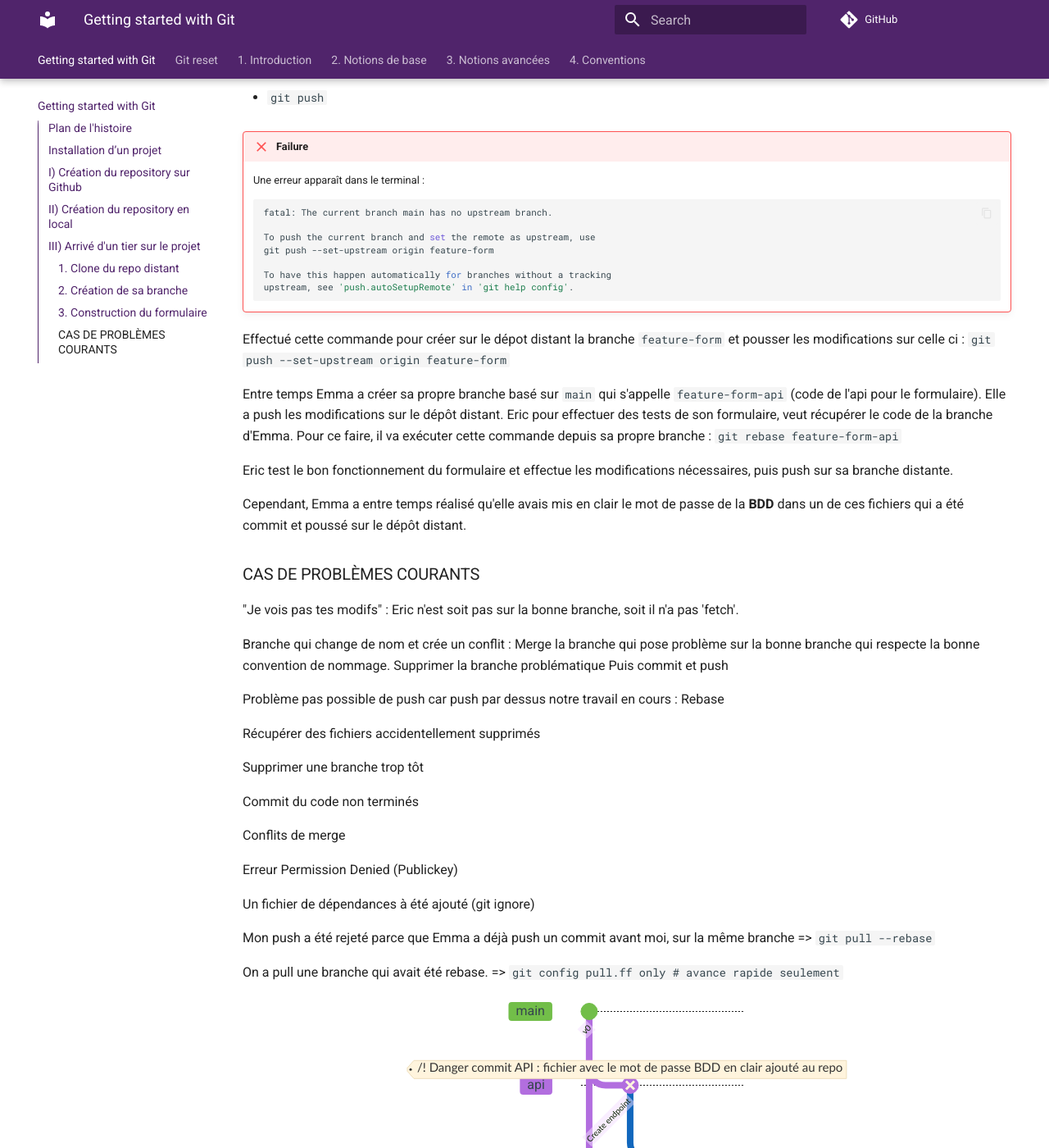
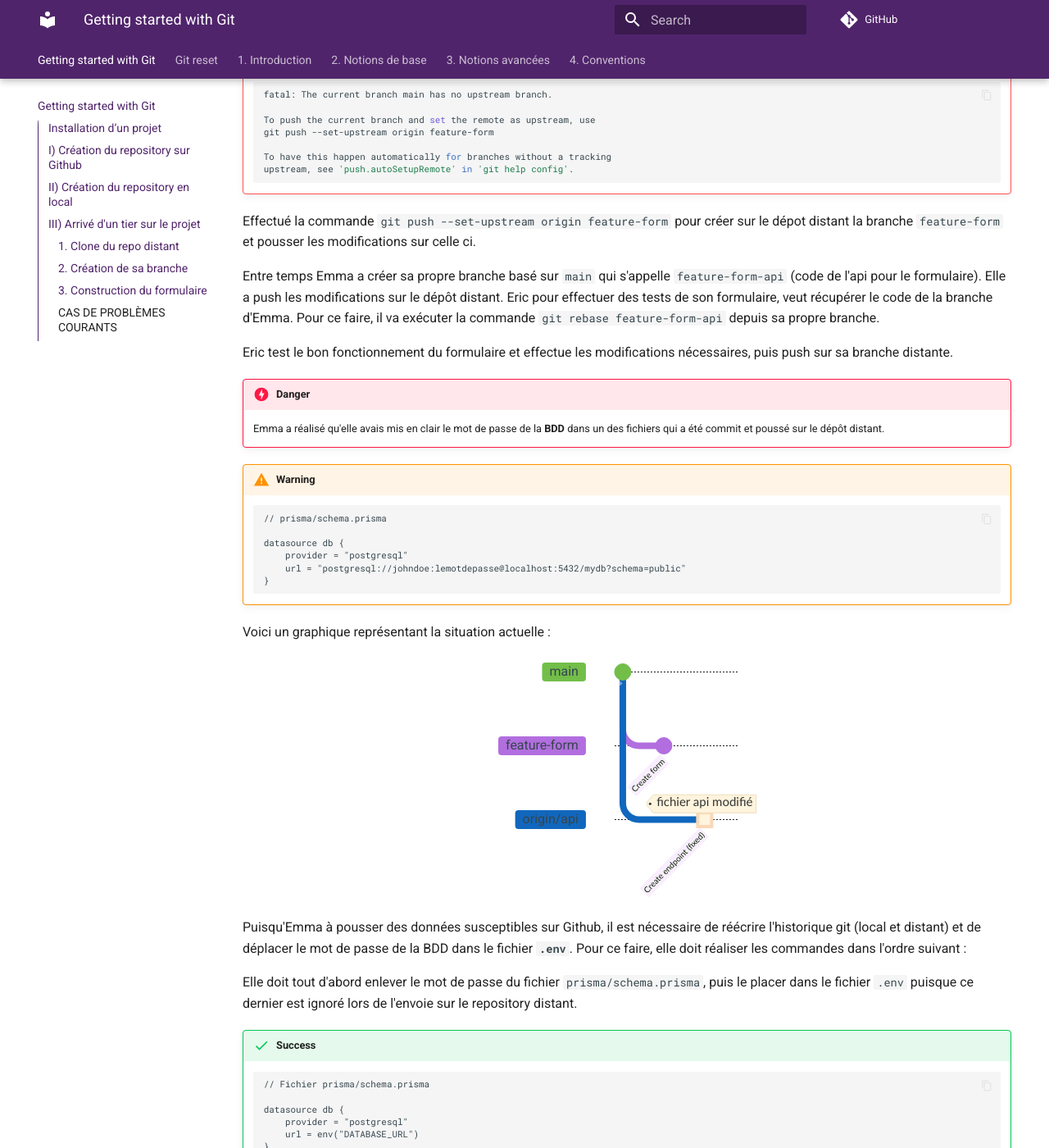
Before and after one commit to ub-mmi-but/git-101, an MkDocs documentation site: the page built from docs/index.md, in a window 1280 px wide and 1400 px high, scrolled down 5024 px. Shown: the whole window at 82% size. Built offline with MkDocs 1.6.1 and Material for MkDocs 9.7.7, drawn with Linux system fonts in a browser that asks for light colours; comment, search, counter and statistics services are not loaded; some of the changed text lies outside the part shown.

Commit message:
git commit amend terminé

````diff
--- a/docs/index.md
+++ b/docs/index.md
@@ -1,10 +1,5 @@
 # Getting started with Git
 
-## Plan de l'histoire
-
-- Clone du projet par Eric
-  - Il essaie de push des modifications sur 'main', mais sa tentative est rejetée car Emma a push un deuxième commit depuis son clonage.
-  push, lien vers la doc Git Flow
 - Form, API, mot de passe, réécriture, rebase onto
 
 ## **Installation d’un projet**
@@ -148,18 +143,6 @@
 
 ## III) Arrivé d'un tier sur le projet
 
-
-
-
-
-
-
-
-
-
-
-
-
 Eric veut dorénavant rejoindre le projet sans devoir aller sur le poste d'Emma.
 
 ### 1. Clone du repo distant
@@ -226,50 +209,27 @@
     upstream, see 'push.autoSetupRemote' in 'git help config'.
     ```
 
-Effectué cette commande pour créer sur le dépot distant la branche `feature-form` et pousser les modifications sur celle ci : `git push --set-upstream origin feature-form`
+Effectué la commande `git push --set-upstream origin feature-form` pour créer sur le dépot distant la branche `feature-form` et pousser les modifications sur celle ci.
 
 Entre temps Emma a créer sa propre branche basé sur `main` qui s'appelle `feature-form-api` (code de l'api pour le formulaire). Elle a push les modifications sur le dépôt distant.
-Eric pour effectuer des tests de son formulaire, veut récupérer le code de la branche d'Emma. Pour ce faire, il va exécuter cette commande depuis sa propre branche : `git rebase feature-form-api`
+Eric pour effectuer des tests de son formulaire, veut récupérer le code de la branche d'Emma. Pour ce faire, il va exécuter la commande `git rebase feature-form-api` depuis sa propre branche.
 
 Eric test le bon fonctionnement du formulaire et effectue les modifications nécessaires, puis push sur sa branche distante.
 
-Cependant, Emma a entre temps réalisé qu'elle avais mis en clair le mot de passe de la **BDD** dans un de ces fichiers qui a été commit et poussé sur le dépôt distant.
+!!! danger
+    Emma a réalisé qu'elle avais mis en clair le mot de passe de la **BDD** dans un des fichiers qui a été commit et poussé sur le dépôt distant.
 
+!!! warning
+    ```
+    // prisma/schema.prisma
 
+    datasource db {
+        provider = "postgresql"
+        url = "postgresql://johndoe:lemotdepasse@localhost:5432/mydb?schema=public"
+    }
+    ```
 
-
-
-### CAS DE PROBLÈMES COURANTS
-
-"Je vois pas tes modifs" : Eric n'est soit pas sur la bonne branche, soit il n'a pas 'fetch'.
-
-Branche qui change de nom et crée un conflit :
-Merge la branche qui pose problème sur la bonne branche qui respecte la bonne convention de nommage. Supprimer la branche problématique
-Puis commit et push
-
-Problème pas possible de push car push par dessus notre travail en cours :
-Rebase
-
-Récupérer des fichiers accidentellement supprimés
-
-Supprimer une branche trop tôt
-
-Commit du code non terminés
-
-Conflits de merge
-
-Erreur Permission Denied (Publickey)
-
-Un fichier de dépendances à été ajouté (git ignore)
-
-Mon push a été rejeté parce que Emma a déjà push un commit avant moi, sur la même branche => `git pull --rebase`
-
-On a pull une branche qui avait été rebase. => `git config pull.ff only       # avance rapide seulement`
-
-
-
-
-
+Voici un graphique représentant la situation actuelle :
 ```mermaid
 %%{init: { 'logLevel': 'debug', 'theme': 'base', 'themeVariables': {
               'gitInv3': '#B26EDF',
@@ -294,10 +254,7 @@
               'gitBranchLabel9': '#ffffff'
        } } }%%
 gitGraph
-   commit id:"v0"
-   branch api
-   checkout api
-   commit id:"Create endpoint" type:REVERSE tag:"/!\ Danger commit API :  fichier avec le mot de passe BDD en clair ajouté au repo"
+   commit id:" "
    branch feature-form
    checkout feature-form
    commit id:"Create form"
@@ -306,3 +263,115 @@
    checkout origin/api
    commit id:"Create endpoint (fixed)" type:HIGHLIGHT tag:"fichier api modifié"
 ```
+
+Puisqu'Emma à pousser des données susceptibles sur Github, il est nécessaire de réécrire l'historique git (local et distant) et de déplacer le mot de passe de la BDD dans le fichier **`.env`**. Pour ce faire, elle doit réaliser les commandes dans l'ordre suivant :
+
+Elle doit tout d'abord enlever le mot de passe du fichier `prisma/schema.prisma`, puis le placer dans le fichier `.env` puisque ce dernier est ignoré lors de l'envoie sur le repository distant.
+
+!!! success
+    ```
+    // Fichier prisma/schema.prisma
+
+    datasource db {
+        provider = "postgresql"
+        url = env("DATABASE_URL")
+    }
+    ```
+    ```
+    // Fichier .env
+
+    DATABASE_URL="postgresql://johndoe:randompassword@localhost:5432/mydb?schema=public"
+    ```
+
+Emma va réaliser un nouveau commit de ses fichiers sans le mot de passe :
+
+- `git add --all`
+
+- `git commit -m 'delete sensitive data from schema.prsima file'`
+
+- `git push`
+
+Emma va ensuite vérifier son historique avec `git log --oneline`.
+
+```bash
+169caa6 (HEAD -> feature-api, origin/feature-api) delete sensitive data from schema.prsima file
+e6ded27 Form API
+
+// Ici, le sha du commit qui contient le mot de passe est 'e6ded27'
+```
+
+Emma va vérifier le commit `e6ded27` avec `git show e6ded27`.
+
+Elle se rend compte que le mot de passe est toujours accessible dans le fichier `prisma/schema.prisma`.
+
+Il faut réécrire le commit en question en amendant celui-ci pour supprimer toutes les trâces du mot de passe.
+
+Pour ce faire, il faut d'abord **reset** sur le commit contenant le mot de passe :
+```bash
+git reset HEAD~1
+
+Unstaged changes after reset:
+M       schema.prisma
+```
+
+Ensuite, il faut **amender** un commit :
+```bash
+git add --all
+
+git commit --amend -m 'Form API modified'
+/**
+[feature-api 5bbd227] Form API modified
+Date: Thu Jan 18 08:53:36 2024 +0100
+1 file changed, 1 insertion(+), 1 deletion(-)
+*/
+
+git push --force
+/**
+Enumerating objects: 5, done.
+Counting objects: 100% (5/5), done.
+Delta compression using up to 8 threads
+Compressing objects: 100% (3/3), done.
+Writing objects: 100% (3/3), 297 bytes | 297.00 KiB/s, done.
+Total 3 (delta 2), reused 0 (delta 0), pack-reused 0
+remote: Resolving deltas: 100% (2/2), completed with 2 local objects.
+To https://github.com/Emma/Info-website.git
+ + 169caa6...5bbd227 feature-api -> feature-api (forced update)
+*/
+```
+
+A ce moment, le commit contenant le mot de passe à bien dû être complètement supprimer de l'historique. Pour le vérifier :
+```bash
+git log --oneline
+5bbd227 (HEAD -> feature-api, origin/feature-api) Form API modified
+8c08eca feature:Create API feature
+e19ceb6 (origin/main, origin/HEAD, main) first commit
+079a6f8 First commit
+```
+
+!!! success
+    Il n'y a plus aucune trâce du commit `e6ded27` contenant le mot de passe.
+    Il a bien été remplacé par le nouveau commit ne contenant pas le mot de passe.
+
+
+
+
+
+### CAS DE PROBLÈMES COURANTS
+
+"Je vois pas tes modifs" : Eric n'est soit pas sur la bonne branche, soit il n'a pas 'fetch'.
+
+Branche qui change de nom et crée un conflit :
+Merge la branche qui pose problème sur la bonne branche qui respecte la bonne convention de nommage. Supprimer la branche problématique
+Puis commit et push
+
+Récupérer des fichiers accidentellement supprimés
+
+Supprimer une branche trop tôt
+
+Commit du code non terminés
+
+Conflits de merge
+
+Erreur Permission Denied (Publickey)
+
+On a pull une branche qui avait été rebase. => `git config pull.ff only       # avance rapide seulement`
````
Also changed, not shown: docs/2. Notions de base/Gestion_Creation_Branche.md (+4 -0 lines), docs/2. Notions de base/git-log-graph.md (+1 -1 lines).
